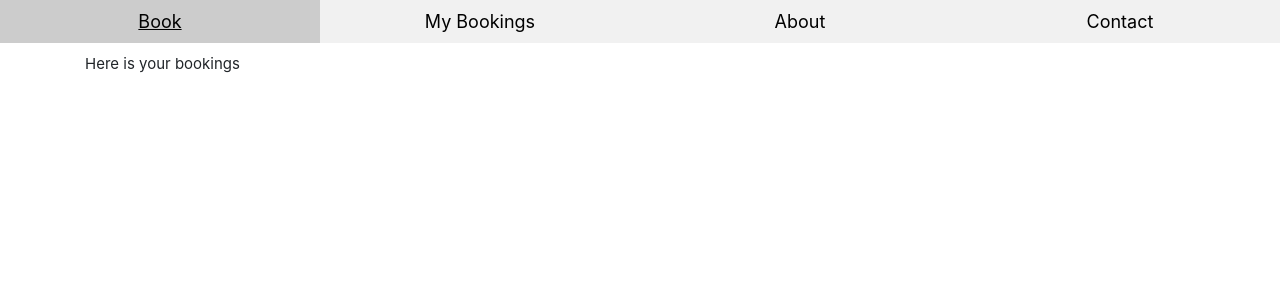
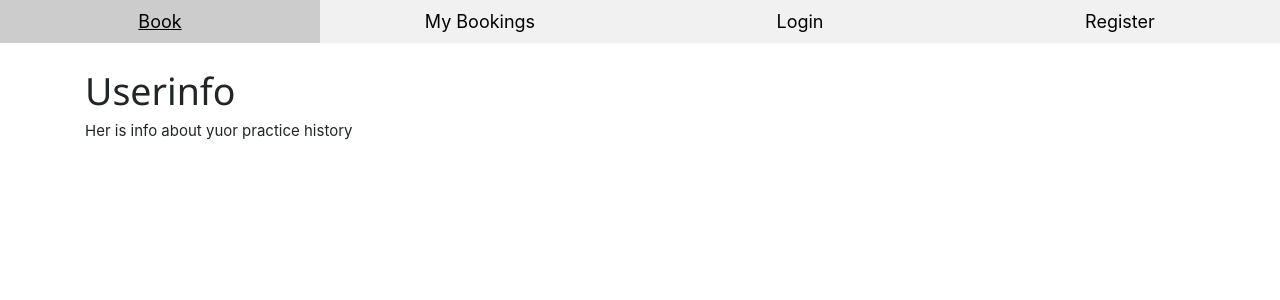
Before and after one commit to KristianMeier/tri-app-frontend, a React (Create React App) app: page /not-found in a window 1280 px wide. Shown: the top 300 px of the page. Built offline with nearby package versions, Linux system fonts and the light colour scheme.

Commit message:
navbar virker

```diff
--- a/src/App.js
+++ b/src/App.js
@@ -3,7 +3,6 @@ import { Route, Redirect, Switch } from "react-router-dom";
 import { ToastContainer } from "react-toastify";
 import Movies from "./components/movies";
 import MovieForm from "./components/movieForm";
-import Customers from "./components/customers";
 import Rentals from "./components/rentals";
 import NotFound from "./components/notFound";
 import NavBar from "./components/navBar";
@@ -38,9 +37,8 @@ class App extends Component {
             <ProtectedRoute path="/movies/:id" component={MovieForm} />
             <Route
               path="/movies"
-              render={props => <Movies {...props} user={this.state.user} />}
+              render={(props) => <Movies {...props} user={this.state.user} />}
             />
-            <Route path="/customers" component={Customers} />
             <Route path="/rentals" component={Rentals} />
             <Route path="/not-found" component={NotFound} />
             <Redirect from="/" exact to="/movies" />
--- a/src/components/movies.jsx
+++ b/src/components/movies.jsx
@@ -1,5 +1,4 @@
 import React, { Component } from "react";
-import { Link } from "react-router-dom";
 import { toast } from "react-toastify";
 import MoviesTable from "./moviesTable";
 import Pagination from "./common/pagination";
--- a/src/components/navBar.jsx
+++ b/src/components/navBar.jsx
@@ -15,44 +15,36 @@ const NavBar = ({ user }) => {
             My Bookings
           </NavLink>
         </div>
-        <div class="w3-col s3">
-          <a href="#about" class="w3-button w3-block">
-            About
-          </a>
-        </div>
-        <div class="w3-col s3">
-          <a href="#contact" class="w3-button w3-block">
-            Contact
-          </a>
-        </div>
+        {!user && (
+          <div>
+            <div class="w3-col s3">
+              <NavLink className="w3-button w3-block" to="/login">
+                Login
+              </NavLink>
+            </div>
+            <div class="w3-col s3">
+              <NavLink className="w3-button w3-block" to="/register">
+                Register
+              </NavLink>
+            </div>
+          </div>
+        )}
+        {user && (
+          <div>
+            <div className="w3-col s3">
+              <NavLink className="w3-button w3-block" to="/profile">
+                {user.name}
+              </NavLink>
+            </div>
+            <div class="w3-col s3">
+              <NavLink className="w3-button w3-block" to="/logout">
+                Logout
+              </NavLink>
+            </div>
+          </div>
+        )}
       </div>
     </div>
-
-    //
-    //
-    //       {!user && (
-    //         <React.Fragment>
-    //           <NavLink className="nav-item nav-link" to="/login">
-    //             Login
-    //           </NavLink>
-    //           <NavLink className="nav-item nav-link" to="/register">
-    //             Register
-    //           </NavLink>
-    //         </React.Fragment>
-    //       )}
-    //       {user && (
-    //         <React.Fragment>
-    //           <NavLink className="nav-item nav-link" to="/profile">
-    //             {user.name}
-    //           </NavLink>
-    //           <NavLink className="nav-item nav-link" to="/logout">
-    //             Logout
-    //           </NavLink>
-    //         </React.Fragment>
-    //       )}
-    //     </div>
-    //   </div>
-    // </nav>
   );
 };
 
--- a/src/components/notFound.jsx
+++ b/src/components/notFound.jsx
@@ -3,8 +3,11 @@ import React from "react";
 const NotFound = () => {
   return (
     <div>
-      <h1>Tri-club</h1>
-      <p>Here is your bookings</p>
+      <br />
+      <br />
+      <br />
+      <h1>Userinfo</h1>
+      <p>Her is info about yuor practice history</p>
     </div>
   );
 };
```
